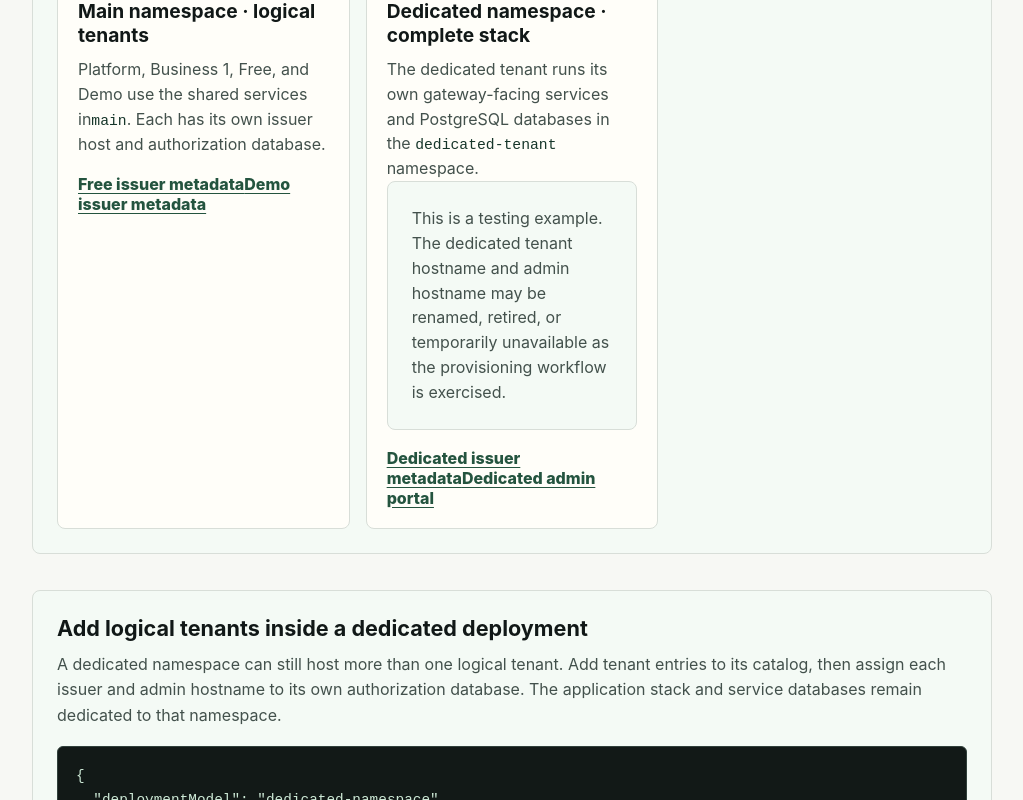
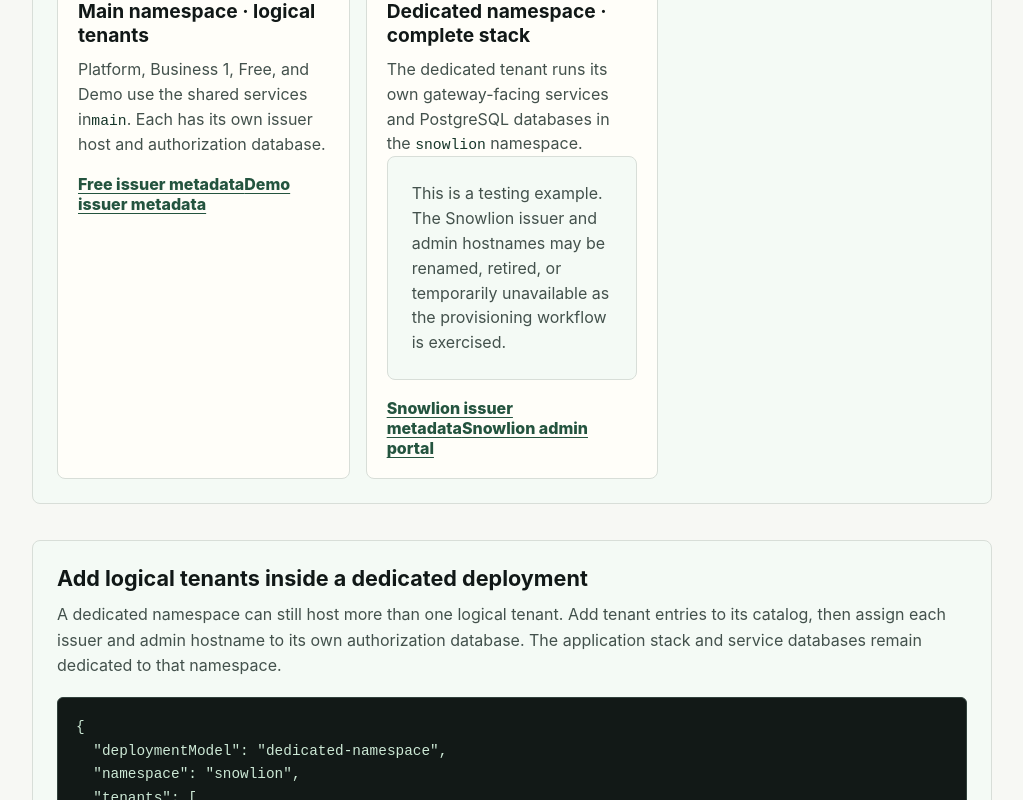
Before and after one commit to sonamsamdupkhangsar/openissuer-site, a Next.js app: page /architecture in a window 1280 px wide. Shown: the part 1560-2360 px from the top of the page, without its empty margins (128-1151 px from the left). Built offline with nearby package versions, Linux system fonts and the light colour scheme; no server answers.

Commit message:
Use Snowlion in dedicated tenant architecture example

```diff
--- a/pages/architecture.tsx
+++ b/pages/architecture.tsx
@@ -4,7 +4,7 @@ import styles from '../styles/site.module.css'
 
 const dedicatedTenantConfigExample = `{
   "deploymentModel": "dedicated-namespace",
-  "namespace": "dedicated-tenant",
+  "namespace": "snowlion",
   "tenants": [
     {
       "name": "business1",
@@ -128,16 +128,16 @@ export default function Architecture() {
                 <h2>Dedicated namespace · complete stack</h2>
                 <p>
                   The dedicated tenant runs its own gateway-facing services and PostgreSQL
-                  databases in the <code>dedicated-tenant</code> namespace.
+                  databases in the <code>snowlion</code> namespace.
                 </p>
                 <p className={styles.callout}>
-                  This is a testing example. The dedicated tenant hostname and admin
-                  hostname may be renamed, retired, or temporarily unavailable as the
-                  provisioning workflow is exercised.
+                  This is a testing example. The Snowlion issuer and admin hostnames may
+                  be renamed, retired, or temporarily unavailable as the provisioning
+                  workflow is exercised.
                 </p>
                 <div className={styles.calloutLinks}>
-                  <a href="https://dedicated-tenant.openissuer.com/issuer/.well-known/openid-configuration">Dedicated issuer metadata</a>
-                  <a href="https://dedicated-tenant.admin.openissuer.com">Dedicated admin portal</a>
+                  <a href="https://snowlion.openissuer.com/issuer/.well-known/openid-configuration">Snowlion issuer metadata</a>
+                  <a href="https://snowlion.admin.openissuer.com">Snowlion admin portal</a>
                 </div>
               </article>
             </div>
```
